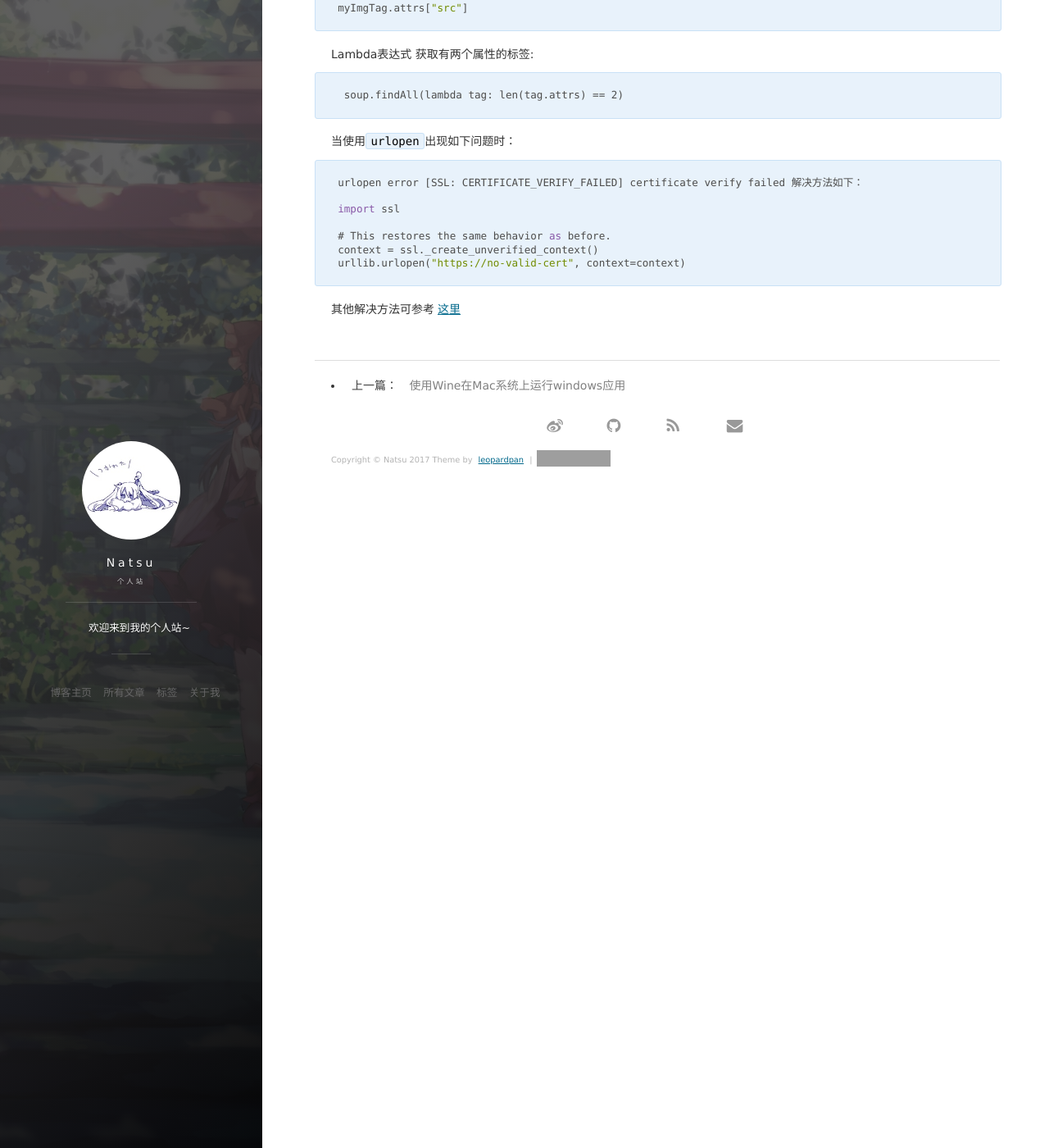
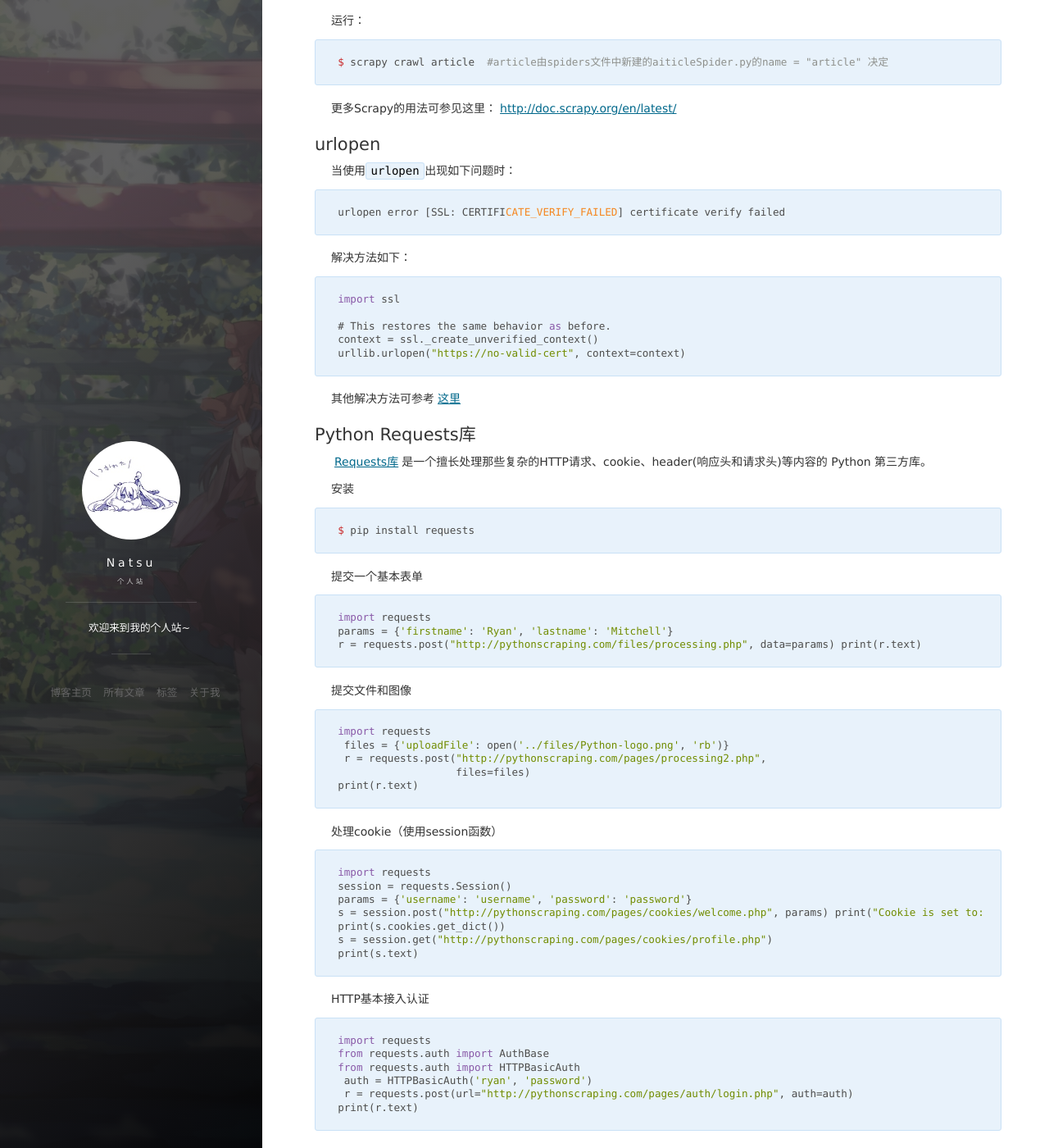
Before and after one commit to moenatsu/moenatsu.github.io, a Jekyll site: the page built from _posts/2017-06-23-python-scraping.md, in a window 1280 px wide and 1400 px high, scrolled down 2474 px. Shown: the whole window at 82% size. Built offline with Jekyll 4.4.1, drawn with Linux system fonts in a browser that asks for light colours; nearby versions of some CDN libraries; some of the changed text lies outside the part shown; grey boxes are pictures that could not be loaded.

```diff
--- a/_posts/2017-06-23-python-scraping.md
+++ b/_posts/2017-06-23-python-scraping.md
@@ -20,6 +20,19 @@
 	bsObj = BeautifulSoup(html.read(), "html.parser")
 	print(bsObj.h1)
 
+对于一个标签对象，可以用下面的代码获取它的全部属性:
+
+	myTag.attrs
+要注意这行代码返回的是一个 Python 字典对象，可以获取和操作这些属性。比如要获取图 片的资源位置 src，可以用下面这行代码:
+
+	myImgTag.attrs["src"]
+
+Lambda表达式
+获取有两个属性的标签:
+
+     soup.findAll(lambda tag: len(tag.attrs) == 2)
+
+## 虚拟环境
 用虚拟环境保存库文件:
 
 当一个 Python 库不用虚拟环境安装的时候，你实际上是全局安装它。这通常需要有管理员权限，或者以root身份安装，这个库文件对设备上的每个用户和每个项目都是存在的。这时可以选择用虚拟环境。
@@ -141,22 +154,12 @@
 更多Scrapy的用法可参见这里：[http://doc.scrapy.org/en/latest/](http://doc.scrapy.org/en/latest/)
 
 
-## BeautifulSoup的使用
-对于一个标签对象，可以用下面的代码获取它的全部属性:
-
-	myTag.attrs
-要注意这行代码返回的是一个 Python 字典对象，可以获取和操作这些属性。比如要获取图 片的资源位置 src，可以用下面这行代码:
-
-	myImgTag.attrs["src"]
-
-Lambda表达式
-获取有两个属性的标签:
-
-     soup.findAll(lambda tag: len(tag.attrs) == 2)
+## urlopen
 
 当使用`urlopen`出现如下问题时：
 
 	urlopen error [SSL: CERTIFICATE_VERIFY_FAILED] certificate verify failed
+
 解决方法如下：
 
 	import ssl
@@ -166,3 +169,44 @@
 	urllib.urlopen("https://no-valid-cert", context=context)
 
 其他解决方法可参考[这里](https://stackoverflow.com/questions/27835619/urllib-and-ssl-certificate-verify-failed-error)
+
+## Python Requests库
+
+[Requests库](http://www.python-requests.org/)是一个擅长处理那些复杂的HTTP请求、cookie、header(响应头和请求头)等内容的 Python 第三方库。
+
+安装
+
+	$ pip install requests
+
+提交一个基本表单
+
+	import requests
+	params = {'firstname': 'Ryan', 'lastname': 'Mitchell'}
+	r = requests.post("http://pythonscraping.com/files/processing.php", data=params) print(r.text)
+
+提交文件和图像
+
+	import requests
+     files = {'uploadFile': open('../files/Python-logo.png', 'rb')}
+     r = requests.post("http://pythonscraping.com/pages/processing2.php",
+                       files=files)
+	print(r.text)
+
+处理cookie（使用session函数）
+
+	import requests
+	session = requests.Session()
+	params = {'username': 'username', 'password': 'password'}
+	s = session.post("http://pythonscraping.com/pages/cookies/welcome.php", params) print("Cookie is set to:")
+	print(s.cookies.get_dict())
+	s = session.get("http://pythonscraping.com/pages/cookies/profile.php")
+	print(s.text)
+
+HTTP基本接入认证
+
+	import requests
+	from requests.auth import AuthBase
+	from requests.auth import HTTPBasicAuth
+     auth = HTTPBasicAuth('ryan', 'password')
+     r = requests.post(url="http://pythonscraping.com/pages/auth/login.php", auth=auth)
+	print(r.text)
```
Also changed, not shown: other parts of _posts/2017-06-23-python-scraping.md (+1 -1 lines), images/favicon.png, 9 other files.
